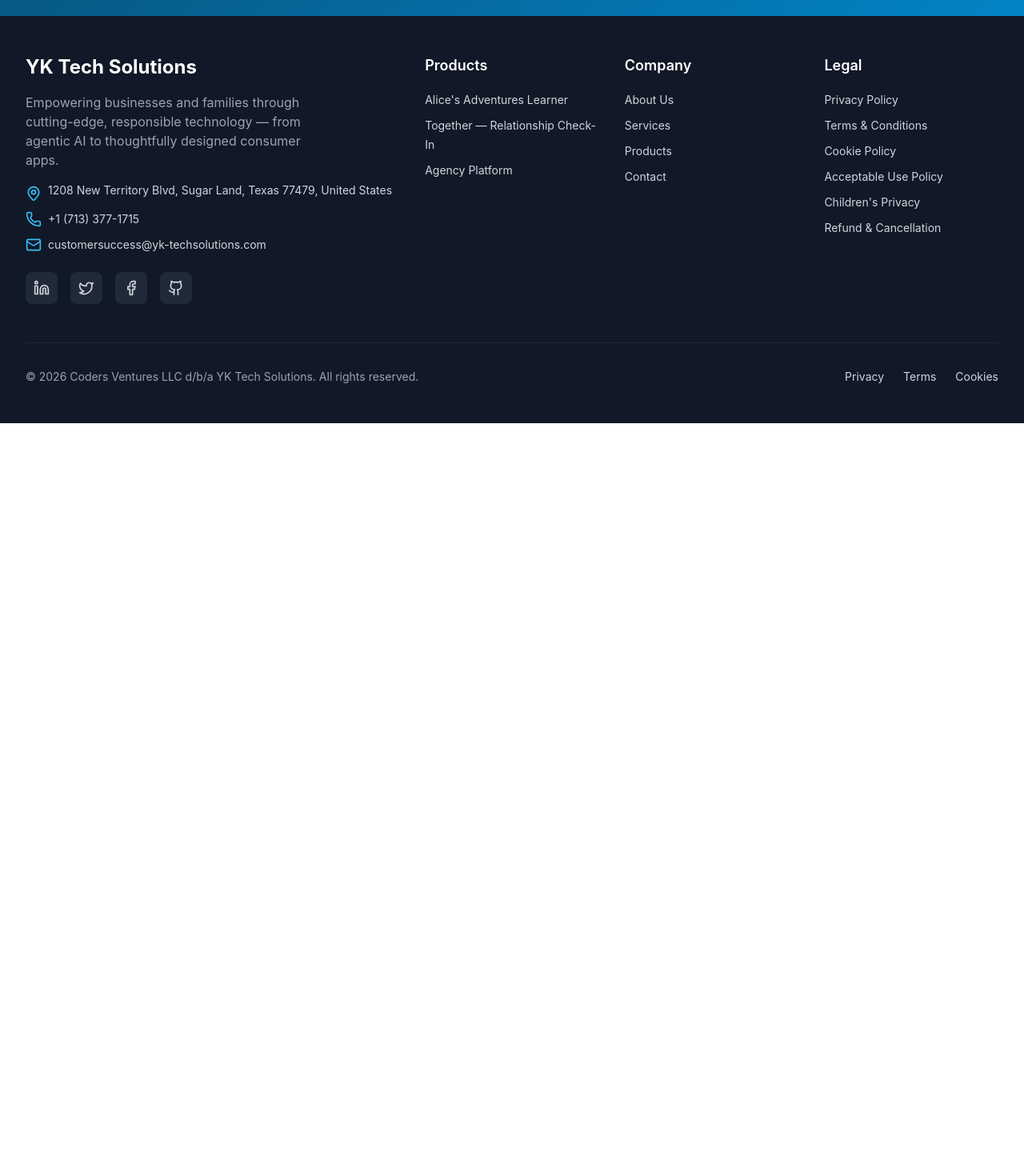
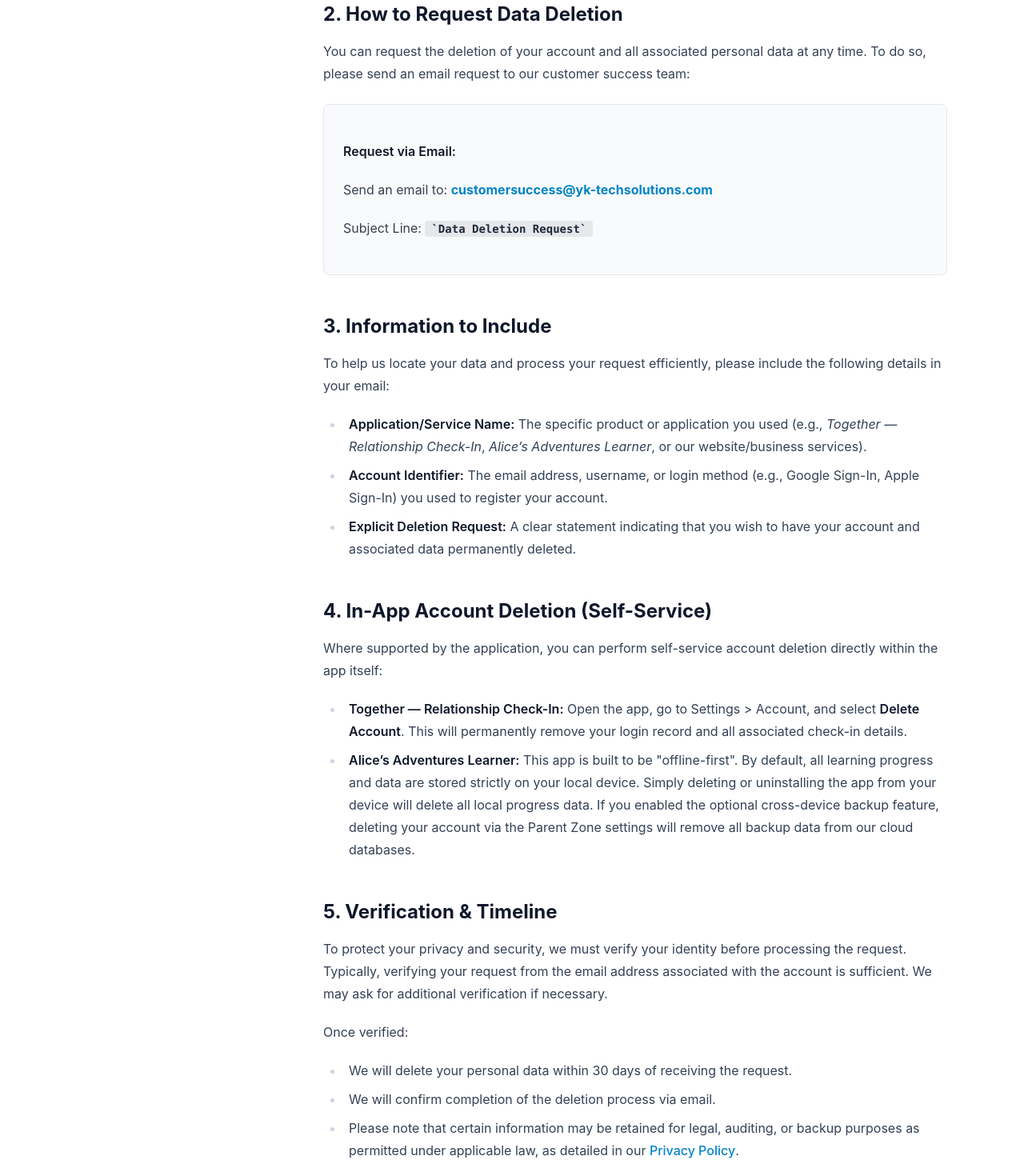
Before and after one commit to nksherani/YKTech, a React (Vite) app: page /data-deletion in a window 1280 px wide. Shown: the part 780-2250 px from the top of the page at 80% size. Before the commit the page ends 1309 px from the top, so only its background shows below. Built offline with nearby package versions, Linux system fonts and the light colour scheme; no server answers.

Commit message:
data deletion added

```diff
--- a/src/App.tsx
+++ b/src/App.tsx
@@ -10,6 +10,7 @@
 import AcceptableUse from './pages/legal/AcceptableUse'
 import ChildrensPrivacy from './pages/legal/ChildrensPrivacy'
 import RefundPolicy from './pages/legal/RefundPolicy'
+import DataDeletion from './pages/legal/DataDeletion'
 import NotFound from './pages/NotFound'
 
 function App() {
@@ -27,6 +28,7 @@
           <Route path="/acceptable-use" element={<AcceptableUse />} />
           <Route path="/childrens-privacy" element={<ChildrensPrivacy />} />
           <Route path="/refund-policy" element={<RefundPolicy />} />
+          <Route path="/data-deletion" element={<DataDeletion />} />
           <Route path="*" element={<NotFound />} />
         </Routes>
       </main>
--- a/src/components/Footer.tsx
+++ b/src/components/Footer.tsx
@@ -20,6 +20,7 @@
     { name: 'Acceptable Use Policy', to: '/acceptable-use' },
     { name: "Children's Privacy", to: '/childrens-privacy' },
     { name: 'Refund & Cancellation', to: '/refund-policy' },
+    { name: 'Data Deletion Instructions', to: '/data-deletion' },
   ]
 
   const socialLinks = [
--- /dev/null
+++ b/src/pages/legal/DataDeletion.tsx
@@ -0,0 +1,132 @@
+import { Link } from 'react-router-dom'
+import LegalPage, { type LegalSection } from '../../components/legal/LegalPage'
+import { company } from '../../data/company'
+
+const DataDeletion = () => {
+  const sections: LegalSection[] = [
+    {
+      id: 'overview',
+      heading: 'Overview & Commitment',
+      body: (
+        <p>
+          At {company.name}, we value your privacy and are committed to protecting your personal data.
+          In accordance with global privacy regulations (including GDPR, CCPA/CPRA, and app store requirements),
+          we provide you with clear instructions and options to request the complete deletion of your
+          personal information from our systems.
+        </p>
+      ),
+    },
+    {
+      id: 'how-to-request',
+      heading: 'How to Request Data Deletion',
+      body: (
+        <>
+          <p>
+            You can request the deletion of your account and all associated personal data at any time.
+            To do so, please send an email request to our customer success team:
+          </p>
+          <div className="bg-gray-50 border border-gray-200 rounded-lg p-6 my-6">
+            <p className="font-semibold text-gray-900 mb-2">Request via Email:</p>
+            <p className="text-gray-700">
+              Send an email to:{' '}
+              <a href={`mailto:${company.privacyEmail}`} className="text-primary-600 font-bold hover:underline">
+                {company.privacyEmail}
+              </a>
+            </p>
+            <p className="text-gray-700 mt-2">
+              Subject Line: <code className="bg-gray-200 px-2 py-0.5 rounded text-sm font-mono text-gray-800">Data Deletion Request</code>
+            </p>
+          </div>
+        </>
+      ),
+    },
+    {
+      id: 'required-info',
+      heading: 'Information to Include',
+      body: (
+        <>
+          <p>
+            To help us locate your data and process your request efficiently, please include the following details in your email:
+          </p>
+          <ul>
+            <li>
+              <strong>Application/Service Name:</strong> The specific product or application you used
+              (e.g., <em>Together — Relationship Check-In</em>, <em>Alice&rsquo;s Adventures Learner</em>, or our website/business services).
+            </li>
+            <li>
+              <strong>Account Identifier:</strong> The email address, username, or login method (e.g., Google Sign-In, Apple Sign-In)
+              you used to register your account.
+            </li>
+            <li>
+              <strong>Explicit Deletion Request:</strong> A clear statement indicating that you wish to have your account
+              and associated data permanently deleted.
+            </li>
+          </ul>
+        </>
+      ),
+    },
+    {
+      id: 'in-app-deletion',
+      heading: 'In-App Account Deletion (Self-Service)',
+      body: (
+        <>
+          <p>
+            Where supported by the application, you can perform self-service account deletion directly within the app itself:
+          </p>
+          <ul>
+            <li>
+              <strong>Together — Relationship Check-In:</strong> Open the app, go to Settings &gt; Account, and select{' '}
+              <strong>Delete Account</strong>. This will permanently remove your login record and all associated check-in details.
+            </li>
+            <li>
+              <strong>Alice&rsquo;s Adventures Learner:</strong> This app is built to be &quot;offline-first&quot;. By default, all
+              learning progress and data are stored strictly on your local device. Simply deleting or uninstalling the app from your
+              device will delete all local progress data. If you enabled the optional cross-device backup feature, deleting your account
+              via the Parent Zone settings will remove all backup data from our cloud databases.
+            </li>
+          </ul>
+        </>
+      ),
+    },
+    {
+      id: 'timeline-and-verification',
+      heading: 'Verification & Timeline',
+      body: (
+        <>
+          <p>
+            To protect your privacy and security, we must verify your identity before processing the request.
+            Typically, verifying your request from the email address associated with the account is sufficient. We may ask for
+            additional verification if necessary.
+          </p>
+          <p>
+            Once verified:
+          </p>
+          <ul>
+            <li>We will delete your personal data within 30 days of receiving the request.</li>
+            <li>We will confirm completion of the deletion process via email.</li>
+            <li>
+              Please note that certain information may be retained for legal, auditing, or backup purposes
+              as permitted under applicable law, as detailed in our <Link to="/privacy-policy">Privacy Policy</Link>.
+            </li>
+          </ul>
+        </>
+      ),
+    },
+  ]
+
+  return (
+    <LegalPage
+      title="Data Deletion Instructions"
+      description="Step-by-step instructions on how to request the deletion of your account and personal data from our systems."
+      intro={
+        <p>
+          If you no longer wish to use our Services, you have the right to request the deletion of your account and associated personal data.
+          This page explains how to initiate that request.
+        </p>
+      }
+      sections={sections}
+    />
+  )
+}
+
+export default DataDeletion
```
